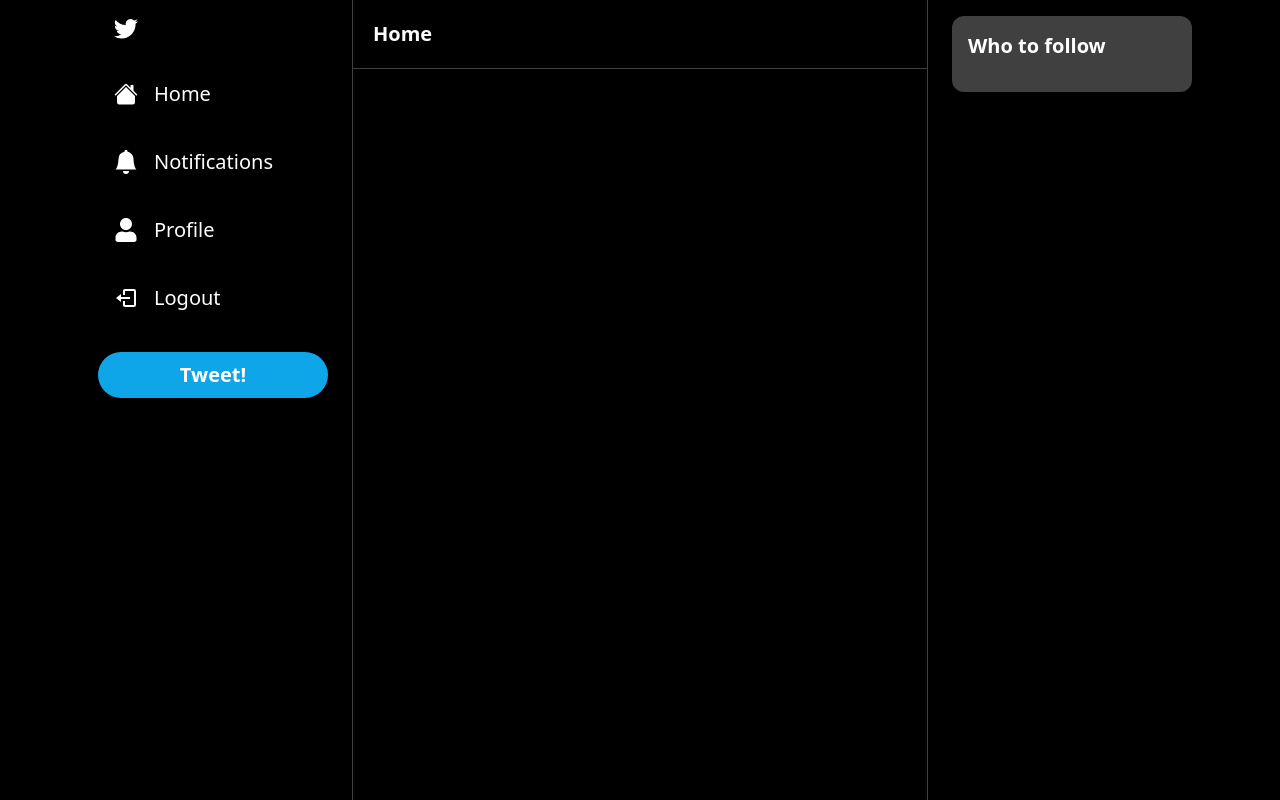
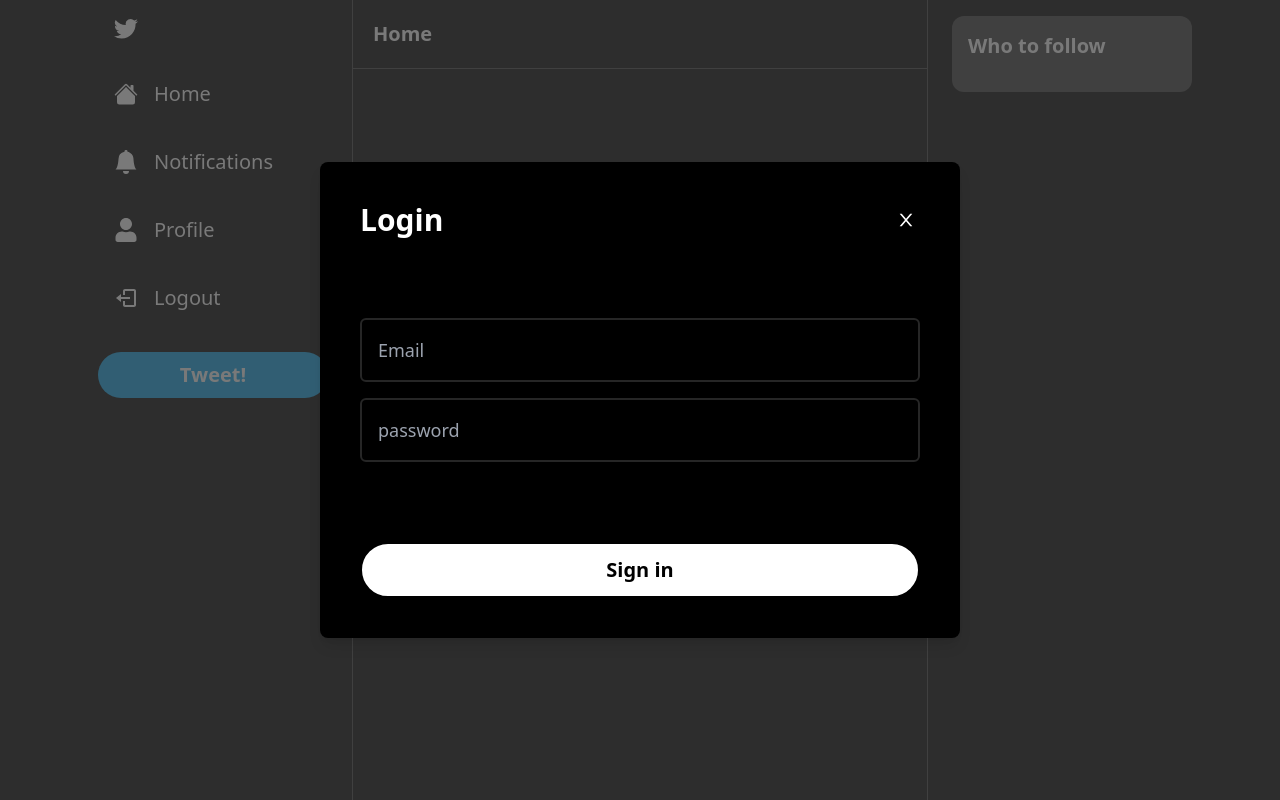
Before and after one commit to filiptrifunovic-mile/tweet-clone, a Next.js app: page / in a window 1280 px wide. Built offline with nearby package versions, Linux system fonts and the light colour scheme.

Commit message:
login modal

```diff
--- a/components/modals/LoginModal.tsx
+++ b/components/modals/LoginModal.tsx
@@ -1,5 +1,55 @@
+import useLoginModal from "@/hooks/useLoginModal";
+import { useCallback, useState } from "react";
+import Input from "../Input";
+import Modal from "../Modal";
+
 const LoginModal = () => {
-  return <div>LoginModal</div>;
+  const loginModal = useLoginModal();
+
+  const [email, setEmail] = useState("");
+  const [password, setPassword] = useState("");
+  const [isLoading, setIsLoading] = useState(false);
+
+  const onSubmit = useCallback(async () => {
+    try {
+      setIsLoading(true);
+
+      loginModal.onClose();
+    } catch (error) {
+      console.log(error);
+    } finally {
+      setIsLoading(false);
+    }
+  }, [loginModal]);
+
+  const bodyContent = (
+    <div className="flex flex-col gap-4">
+      <Input
+        placeholder="Email"
+        onChange={(e) => setEmail(e.target.value)}
+        value={email}
+        disabled={isLoading}
+      />
+      <Input
+        placeholder="password"
+        onChange={(e) => setPassword(e.target.value)}
+        value={password}
+        disabled={isLoading}
+      />
+    </div>
+  );
+
+  return (
+    <Modal
+      disabled={isLoading}
+      isOpen={loginModal.isOpen}
+      title="Login"
+      actionLabel="Sign in"
+      onClose={loginModal.onClose}
+      onSubmit={onSubmit}
+      body={bodyContent}
+    />
+  );
 };
 
 export default LoginModal;
--- a/hooks/useLoginModal.ts
+++ b/hooks/useLoginModal.ts
@@ -7,7 +7,7 @@ interface LoginModalStore {
 }
 
 const useLoginModal = create<LoginModalStore>((set) => ({
-  isOpen: false,
+  isOpen: true,
   onOpen: () => set({ isOpen: true }),
   onClose: () => set({ isOpen: false }),
 }));
--- a/pages/_app.tsx
+++ b/pages/_app.tsx
@@ -1,10 +1,12 @@
 import Layout from "@/components/Layout";
+import LoginModal from "@/components/modals/LoginModal";
 import "@/styles/globals.css";
 import type { AppProps } from "next/app";
 
 export default function App({ Component, pageProps }: AppProps) {
   return (
     <>
+      <LoginModal />
       <Layout>
         <Component {...pageProps} />
       </Layout>
```
